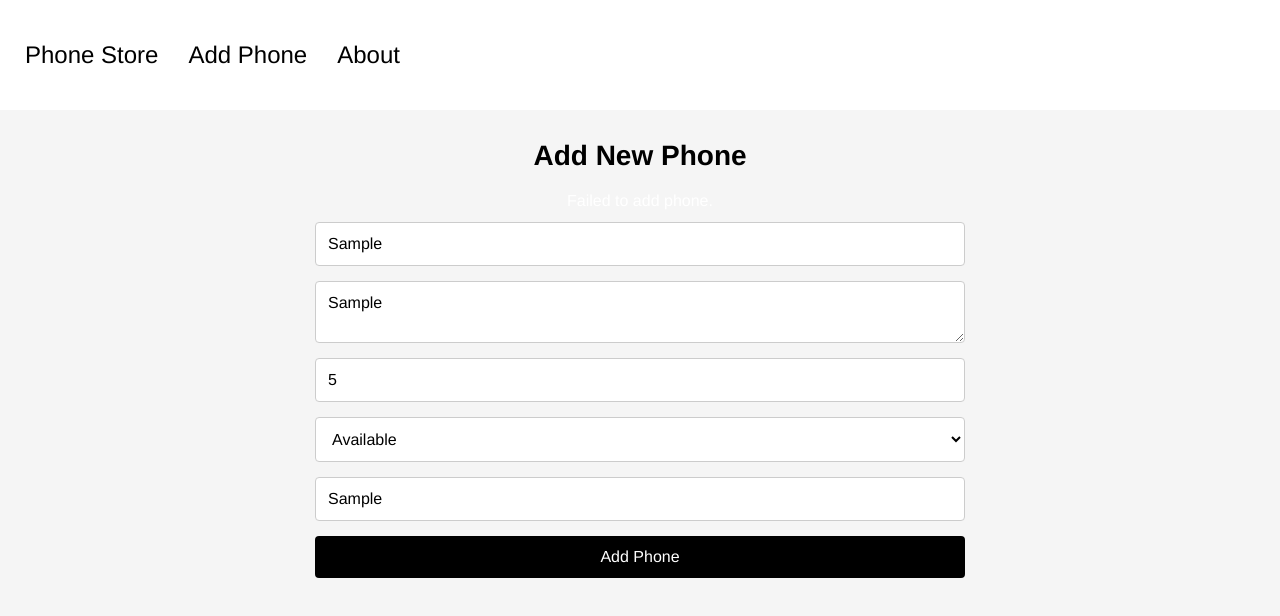
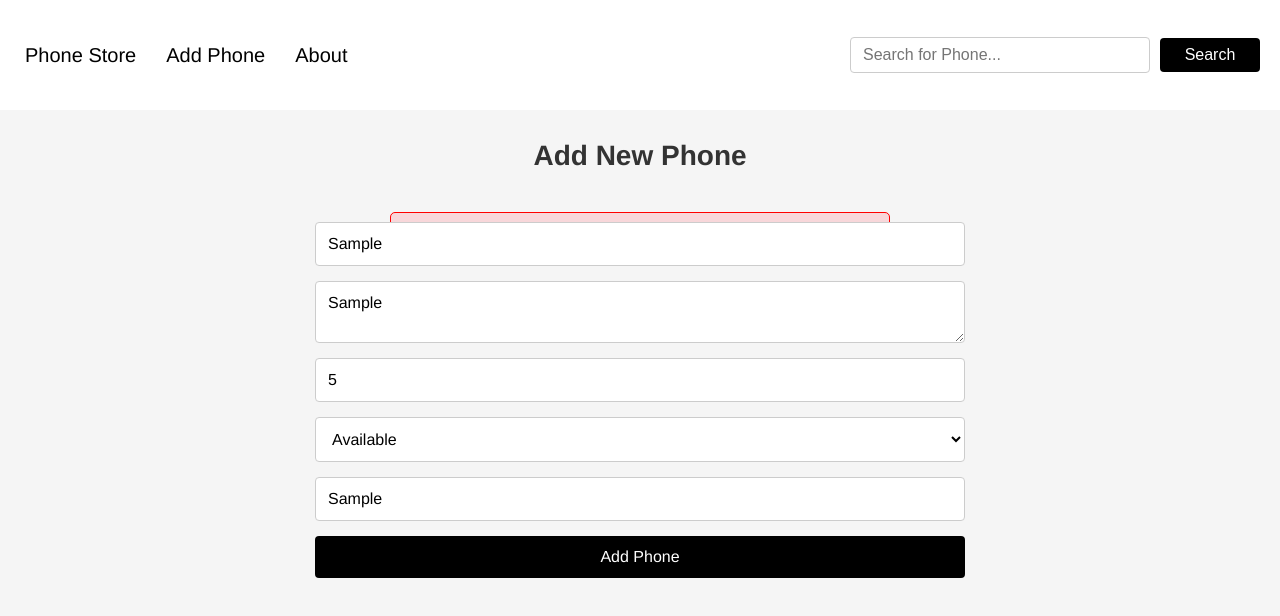
Before and after one commit to Denkogei/phone-store, a React (Create React App) app: page /add-phone in a window 1280 px wide. Both pictures are taken after typing "Sample", "Sample", "5", "Sample" into the empty fields and a click on the button "Add Phone". Shown: the top 616 px of the page. Built offline with nearby package versions, Linux system fonts and the light colour scheme; no server answers.

Commit message:
created redirects

```diff
--- a/db.json
+++ b/db.json
@@ -415,6 +415,70 @@
       "price": "22000",
       "status": "available",
       "image": "https://www.phonestablets.co.ke/wp-content/uploads/2023/10/Redmi-Note-13.jpg.webp"
+    },
+    {
+      "id": "c583",
+      "name": "Tecno Spark 10",
+      "description": "Display: IPS LCD, 6.6-inches\nMain Camera: Quad, 48 MP + 2 MP + 2 MP + 2 MP\nSelfie Camera: Single, 8 MP\nChipset: MediaTek Helio G90\nSoftware: Android 13, HIOS 12.6\nNetwork: 4G, 3G, 2G\nStorage: 128GB 8GB RAM\nBattery: Li-Po 6000 mAh, non-removable\nCharging: 18W wired",
+      "price": "19700",
+      "status": "available",
+      "image": "https://infogram.co.ke/wp-content/uploads/2023/11/Tecno-Spark-10.png-1200x1200.webp"
+    },
+    {
+      "id": "334e",
+      "name": "Huawei Mate 70 Pro",
+      "description": "RAM: 12GB/16GB\nStorage: 256GB, 512GB\nDisplay: 6.82 inches, Curved OLED, 120Hz\nChipset: Kirin 9100\nOS: HarmonyOS\nMain camera: 60MP + 12MP + 48MP\nFront camera: 48MP, 3D ToF sensor\nBattery: 5000mAh, 88W fast charging\nConnectivity: 5G, Wi-Fi 6, Bluetooth 5.2, NFC, USB Type-C",
+      "price": "140000",
+      "status": "available",
+      "image": "https://www.phonestablets.co.ke/wp-content/uploads/2024/08/mate_60_pro_black_5.webp"
+    },
+    {
+      "id": "fbea",
+      "name": " Huawei P30 Pro ",
+      "description": "Huawei P30 Pro with 128GB internal storage and 8GB RAM\nFeatures a 40MP camera and LTE connectivity\nFactory unlocked GSM smartphone, suitable for international use\nSupports 3G HSDPA and 4G LTE bands 1, 2, 3, 4, 5, 6, 7, 8, 9, 12, 17, 18, 19, 20, 26, 28, 32, 34, 38, 39, and 40\nComes in the color variant 'Aurora'\n",
+      "price": "67000",
+      "status": "available",
+      "image": "https://m.media-amazon.com/images/I/61Z79js8OhL._AC_SL1000_.jpg"
+    },
+    {
+      "id": "02bf",
+      "name": "Huawei Nova 12SE Green",
+      "description": "6.67 inch OLED HUAWEI FullView Display\nResolution: 2400 x 1080 pixels\nTriple Rear Camera: 108MP+8MP+2MP\nFront Camera: 32MP\nQualcomm Snapdragon 680 Octa Core 2.4 GHz\nEMUI 14\n8GB RAM + 256GB Internal Storage\n4500mAh Battery\n2 Years Warranty",
+      "price": "106350",
+      "status": "available",
+      "image": "https://www.courtsmammouth.mu/104349-large_default/huawei-nova-12se-green.jpg"
+    },
+    {
+      "id": "7e6e",
+      "name": "Huawei P40 Lite",
+      "description": "Display\t6.4 inch\nCamera\t48MP + 8MP + 2MP + 2MP\nRAM\t6 GB\nStorage\t128 GB\nChipset\tHiSilicon Kirin 810\nO.S\tAndroid 10; EMUI 10\nBattery\t4,200 mAh",
+      "price": "25000",
+      "status": "available",
+      "image": "https://phonesstorekenya.com/wp-content/uploads/2019/12/Huawei-P40-lite-Light-Pink.jpg"
+    },
+    {
+      "id": "0238",
+      "name": "Xiaomi Redmi 14C",
+      "description": "RAM: 4GB, 6GB, 8GB\nInternal Memory: 128GB, 256GB\nOS: Android 14, HyperOS\nChipset: Mediatek Helio G81 Ultra\nMain Camera: 50MP + 2MP\nSelfie Camera: 13MP\nConnectivity: 4G, Bluetooth 5.4, Type-C\nBattery: 5160mAh, 33W",
+      "price": "13700",
+      "status": "available",
+      "image": "https://www.phoneplacekenya.com/wp-content/uploads/2024/09/Xiaomi-Redmi-14C-c.jpg"
+    },
+    {
+      "id": "491b",
+      "name": "Xiaomi Redmi A3 ",
+      "description": "Operating system\tAndroid\nCPU model\tSnapdragon\nMemory storage capacity\t4 GB\nScreen size\t6.74 Inches\nResolution\t1080 x 2400\nModel name\tRedmi A3\nWireless carrier\tUnlocked for All Carriers\nCellular technology\t5G\nConnectivity technology\tBluetooth, Wi-Fi, USB",
+      "price": "30000",
+      "status": "available",
+      "image": "https://m.media-amazon.com/images/I/51crvhw78wL._AC_SX679_.jpg"
+    },
+    {
+      "id": "8be5",
+      "name": "Tecno Spark 10",
+      "description": "Dual Sim, 3G, 4G, VoLTE, Wi-Fi\nHelio G88, Octa Core, 2?GHz Processor\n4GB RAM, 64GB inbuilt\n5000mAh Battery with 18W Fast Charging\n6.73 inches Display with Water Drop Notch\n50MP Dual Rear & 8MP Front Camera\n",
+      "price": "18999",
+      "status": "available",
+      "image": "https://phoneshopkenya.co.ke/wp-content/uploads/2024/05/Tecno-Spark-10-1.jpg"
     }
   ]
 }
--- a/src/App.js
+++ b/src/App.js
@@ -1,18 +1,28 @@
 import { BrowserRouter as Router, Route, Routes } from 'react-router-dom';
+import React,{ useState } from 'react'
 import Navbar from './components/Navbar';
 import PhoneListingPage from './components/PhoneListingPage';
 import About from './components/About';
 import AddPhone from './components/AddPhone';
 
 function App() {
+
+  const [searchTerm, setSearchTerm] = useState('');
+
+    const handleSearch = (term) => {
+        setSearchTerm(term); // Update the search term when the user types
+
+    }
+
+
   return (
     <>
       <Router>
         <div>
-          <Navbar />
+          <Navbar onSearch={handleSearch}/>
           <Routes>
             <Route path="/" element={<PhoneListingPage />} />
-            <Route path='/add-phone' element={<AddPhone />} />
+            <Route path='/add-phone' element={<AddPhone />} searchTerm={searchTerm} />
             <Route path="/about" element={<About />} />
             <Route path="*" element={<h1>404 - Page Not Found</h1>} />
           </Routes>
--- a/src/components/AddPhone.jsx
+++ b/src/components/AddPhone.jsx
@@ -1,8 +1,6 @@
-import React, { useState } from 'react'
-import axios from 'axios'
+import React, { useState } from 'react';
+import axios from 'axios';
 
-
-//state object that holds the data for all the form fields. Initially, it contains empty strings for name, description, price, status, and image. status has a default value of 'available'.
 const AddPhone = () => {
   const [formData, setFormData] = useState({
     name: '',
@@ -12,50 +10,73 @@ const AddPhone = () => {
     image: '',
   });
 
-    const [loading, setLoading] = useState(false)
-    const [message, setMessage] = useState('')
+  const [loading, setLoading] = useState(false);
+  const [message, setMessage] = useState('');
+  const [messageType, setMessageType] = useState(''); // success or error
 
-    //updates the formData state whenever the user changes an input field (e.g., typing in the text field or selecting a value in the dropdown).
-    const handleChange = (e) =>{
+  const handleChange = (e) => {
     const { name, value } = e.target;
-        setFormData((prev) => ({...prev, [name]: value}))
+    setFormData((prev) => ({ ...prev, [name]: value }));
   };
 
-    //This function handles the form submission.
   const handleSubmit = async (e) => {
     e.preventDefault();
     setLoading(true);
-    setMessage('')
+    setMessage('');
+    setMessageType('');
 
     try {
       await axios.post('http://localhost:3000/phones', formData);
       setMessage('Phone added successfully!');
+      setMessageType('success');
       setFormData({ name: '', description: '', price: '', status: 'available', image: '' });
     } catch (error) {
       setMessage('Failed to add phone.');
+      setMessageType('error');
     } finally {
       setLoading(false);
     }
   };
-    //form rendering
+
   return (
     <div>
-          <h2 style={{color:"black", paddingTop:"30px"}}>Add New Phone</h2>
+      <h2 style={{paddingTop:"30px", paddingBottom:"20px"}}>Add New Phone</h2>
       <form onSubmit={handleSubmit}>
         <input name="name" value={formData.name} onChange={handleChange} placeholder="Phone Name" required />
         <textarea name="description" value={formData.description} onChange={handleChange} placeholder="Description" required />
         <input name="price" value={formData.price} onChange={handleChange} type="number" placeholder="Price" required />
-            <select name="status" value={formData.status} onChange={handleChange}>
+        <select name="status" value={formData.status} onChange={handleChange} required>
           <option value="available">Available</option>
           <option value="out-of-stock">Out of Stock</option>
         </select>
         <input name="image" value={formData.image} onChange={handleChange} placeholder="Image URL" required />
         <button type="submit" disabled={loading}>{loading ? 'Adding...' : 'Add Phone'}</button>
       </form>
-          {message && <p>{message}</p>}
+
+      {/* Success or error message */}
+      {message && (
+            <p style={{
+                color: messageType === 'success' ? 'green' : 'red',
+                backgroundColor: messageType === 'success' ? '#8dee84' : '#f8d7da',
+                border: messageType === 'success' ? '1px solid green' : '1px solid red',
+                padding: '10px',
+                borderRadius: '5px',
+                textAlign: 'center',
+                width: "500px",
+                color: 'black',
+                fontWeight:'bolder',
+                marginTop: '20px',
+                // Center the message horizontally and vertically in the page
+                margin: '0 auto',
+                display: 'flex',
+                justifyContent: 'center',
+                alignItems: 'center',
+              }}>
+                {message}
+              </p>
+      )}
     </div>
   );
+};
 
-
-}
-export default AddPhone
+export default AddPhone;
--- a/src/components/Navbar.jsx
+++ b/src/components/Navbar.jsx
@@ -1,8 +1,21 @@
-import React from "react";
+import React, { useState } from "react";
 import { Link, NavLink } from 'react-router-dom'
 
 
-function Navbar() {
+
+function Navbar({ onSearch }) {
+  const [searchTerm, setSearchTerm] = useState('');
+
+  // Handle the input change
+  const handleSearchChange = (e) => {
+    setSearchTerm(e.target.value);
+  };
+
+  // Handle the search submit
+  const handleSearchSubmit = (e) => {
+    e.preventDefault();
+    onSearch(searchTerm); // Pass the search term to the parent component
+  };
   return (
     <nav>
         <ul>
@@ -10,17 +23,10 @@ function Navbar() {
             <li><NavLink to="/add-phone">Add Phone</NavLink></li>
             <li><Link to="/about">About</Link></li>
         </ul>
-
-        {/* <form onSubmit={handleSearchSubmit}>
-          <input
-            type="text"
-            value={searchQuery}
-            onChange={handleSearchChange}
-            placeholder="Search phones..."
-          />
-        <button type="submit">Search</button>
-      </form> */}
-
+        <div className="search-container">
+        <input type="text" placeholder="Search for Phone..." className="search-input" value={searchTerm} onChange={handleSearchChange} />
+        <button type="submit" className="search-button">Search</button>
+      </div>
     </nav>
   )
 }
--- a/src/index.css
+++ b/src/index.css
@@ -43,7 +43,40 @@ li a {
   padding: 5px;
   text-decoration: none;
   text-align: center;
-  font-size: 24px;
+  font-size: 20px;
+  border-radius: 1px solid black;
+}
+/* Search Container */
+.search-container {
+  display: flex;
+  align-items: center;
+  justify-content: flex-end;
+  gap: 10px;
+  flex-grow: 1;
+}
+
+/* Search Input */
+.search-input {
+  padding: 8px 12px;
+  font-size: 16px;
+  border: 1px solid #ccc;
+  border-radius: 4px;
+  width: 300px;
+  font-family: 'Arial', sans-serif;
+}
+
+/* Search Button */
+.search-button {
+  padding: 8px 16px;
+  width: 100px;
+  font-size: 16px;
+  background-color: black;
+  color: white;
+  border: none;
+  border-radius: 4px;
+  cursor: pointer;
+  transition: background-color 0.3s ease;
+  font-family: 'Arial', sans-serif;
 }
 
 .phone-list {
```
Also changed, not shown: src/components/PhoneListingPage.jsx (+8 -0 lines), 1 other file (tests, documents, lock files or other folders). Lines whose indentation alone changed are shown as unchanged.
